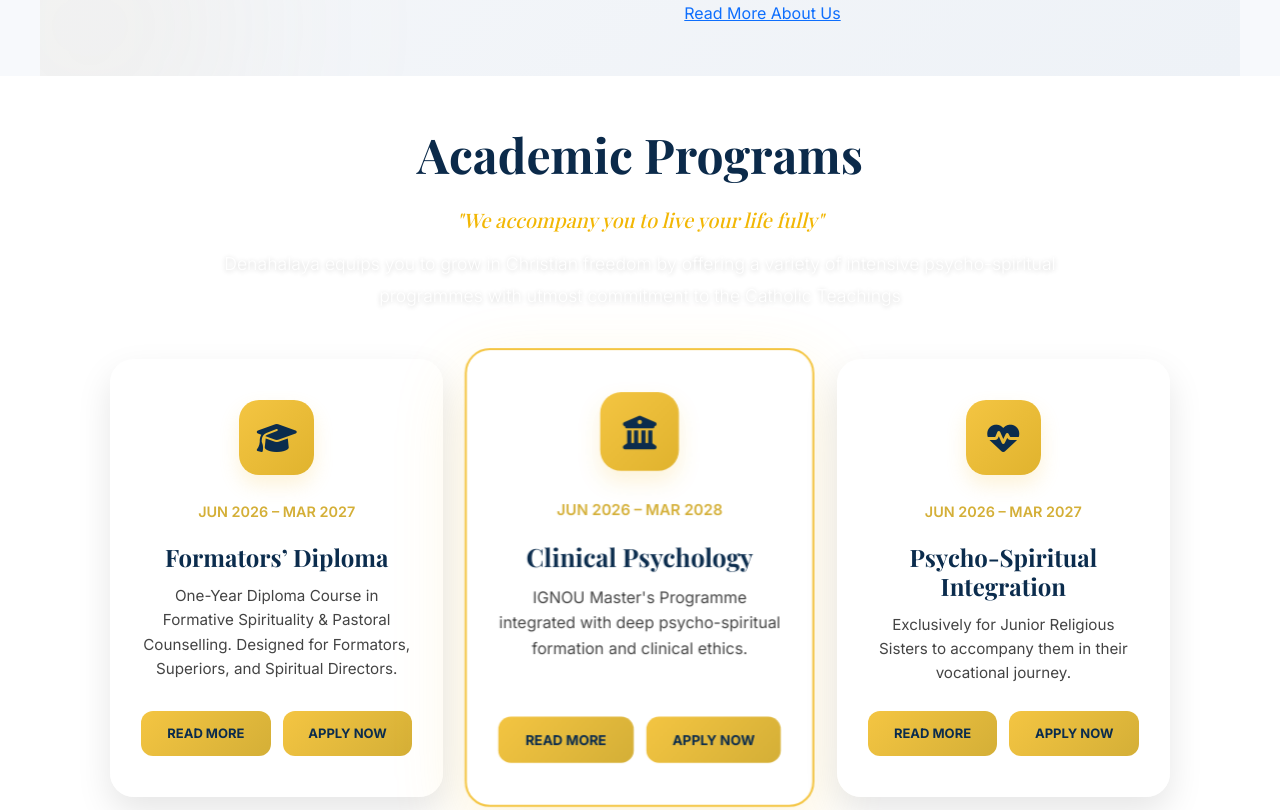
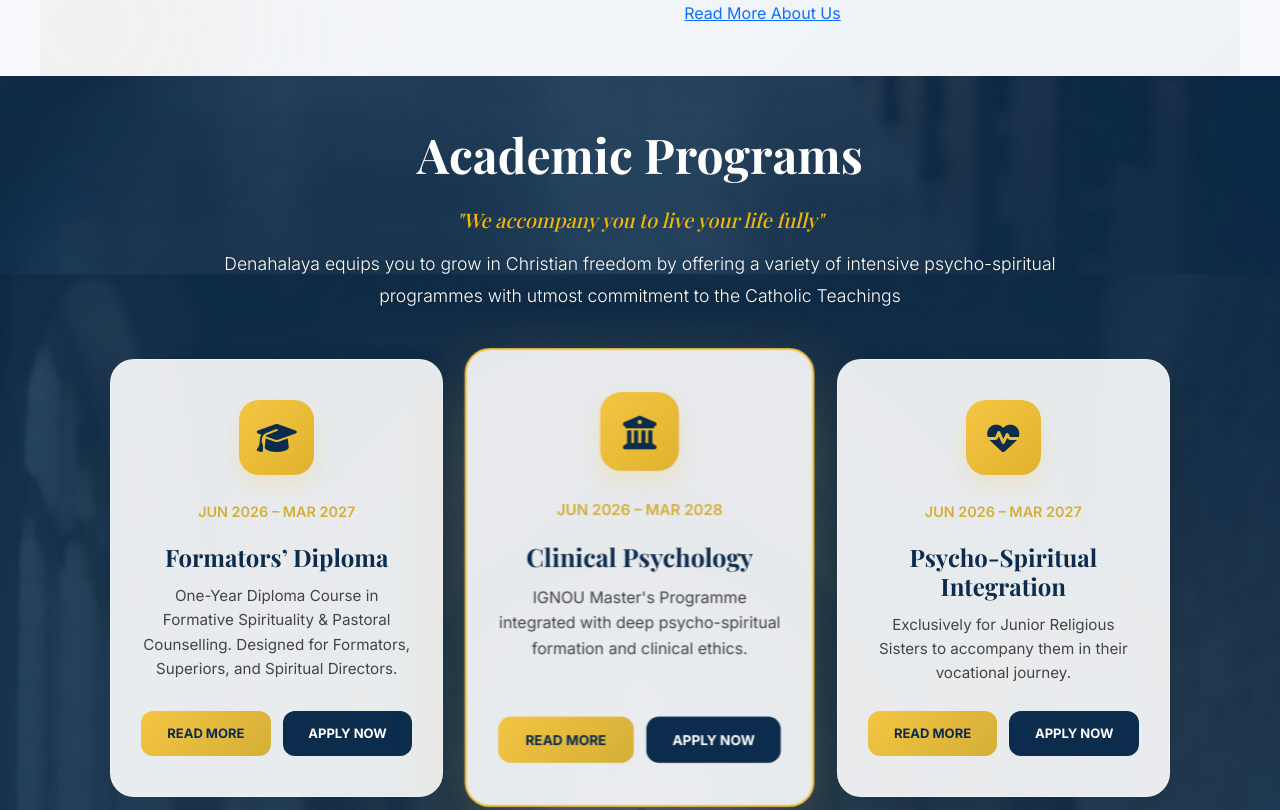
Before and after one commit to Akshayck-dev/denahalayapunnapra, a plain HTML site: page index.html in a window 1280 px wide. Shown: the part 1536-2346 px from the top of the page. Drawn offline with nearby package versions, Linux system fonts and the light colour scheme; some packages are replaced by stand-ins of ours; a script that the page names is missing.

Commit message:
Revert: Restored premium dark programs section style

```diff
--- a/assets/css/main.css
+++ b/assets/css/main.css
@@ -2143,14 +2143,23 @@ form {
 }
 
 /* ===== PREMIUM COURSE SECTION (FEATURED GRID) ===== */
+/* ===== PREMIUM COURSE SECTION (FEATURED GRID) ===== */
 .programs-section-premium {
   padding: 100px 5%;
-  background: #fff;
+  background:
+    linear-gradient(rgba(11, 44, 77, 0.88), rgba(11, 44, 77, 0.92)),
+    url('../img/programs-bg-premium.png') center/cover no-repeat fixed;
   position: relative;
   overflow: hidden;
 }
 
-/* Removed overlay pseudo-element to keep it clean white */
+.programs-section-premium::before {
+    content: '';
+    position: absolute;
+    top: 0; left: 0; width: 100%; height: 100%;
+    background: radial-gradient(circle at 50% 50%, rgba(244, 197, 66, 0.05), transparent);
+    pointer-events: none;
+}
 
 .programs-grid-premium {
   display: grid;
@@ -2266,8 +2275,8 @@ form {
   flex: 1;
   padding: 12px 15px;
   border-radius: 12px;
-  background: linear-gradient(135deg, #f4c542, #d4af37);
-  color: #0b2c4d;
+  background: #0b2c4d;
+  color: #fff;
   border: none;
   font-weight: 700;
   font-size: 13px;
@@ -2277,8 +2286,9 @@ form {
 }
 
 .btn-apply-premium:hover {
+  background: #163f6b;
   transform: translateY(-2px);
-  box-shadow: 0 8px 20px rgba(244, 197, 66, 0.4);
+  box-shadow: 0 8px 20px rgba(11, 44, 77, 0.3);
 }
 
 /* Responsive Scaling */
--- a/index.html
+++ b/index.html
@@ -175,10 +175,10 @@
         <section class="section programs-section-premium fade-in" id="programs">
             <div class="container position-relative">
                 <div class="text-center mb-5" data-aos="fade-up">
-                    <h2 class="display-5 text-navy mb-4" style="font-family: 'Playfair Display', serif; font-weight: 700;">Academic Programs</h2>
-                    <div class="programs-intro text-muted mx-auto" style="max-width: 900px;">
-                        <h5 class="italic mb-3" style="color: #d4af37;">"We accompany you to live your life fully"</h5>
-                        <p class="lead" style="font-size: 1.1rem; line-height: 1.8; color: #555;">
+                    <h2 class="display-5 text-white mb-4" style="font-family: 'Playfair Display', serif; font-weight: 700;">Academic Programs</h2>
+                    <div class="programs-intro text-white-50 mx-auto" style="max-width: 900px;">
+                        <h5 class="italic mb-3" style="color: #f4c542;">"We accompany you to live your life fully"</h5>
+                        <p class="lead" style="font-size: 1.1rem; line-height: 1.8;">
                             Denahalaya equips you to grow in Christian freedom by offering a variety of intensive psycho-spiritual programmes with utmost commitment to the Catholic Teachings
                         </p>
                     </div>
```
Also changed, not shown: services.html (+2 -2 lines).
